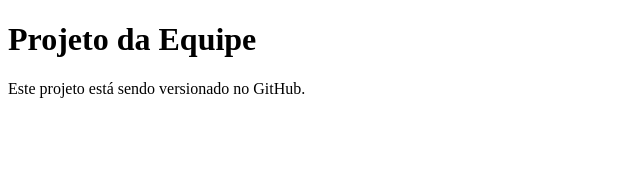
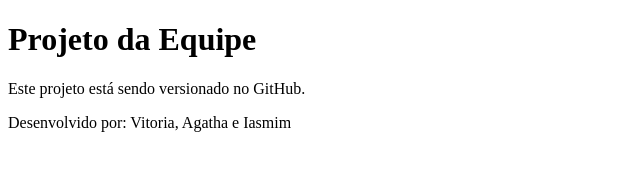
Before and after one commit to torizisses/Front-End, a plain HTML site: page index.html in a window 1280 px wide. Shown: the whole page, without its empty margins (0-640 px from the left). Drawn offline with Linux system fonts and the light colour scheme.

Commit message:
nomes das peoples

```diff
--- a/index.html
+++ b/index.html
@@ -6,5 +6,6 @@
 <body>
 <h1> Projeto da Equipe</h1>
 <p> Este projeto está sendo versionado no GitHub. </p>
+<p>Desenvolvido por: Vitoria, Agatha e Iasmim</p>
 </body>
 </html>
```
